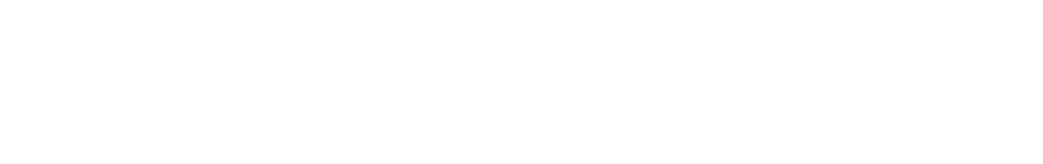
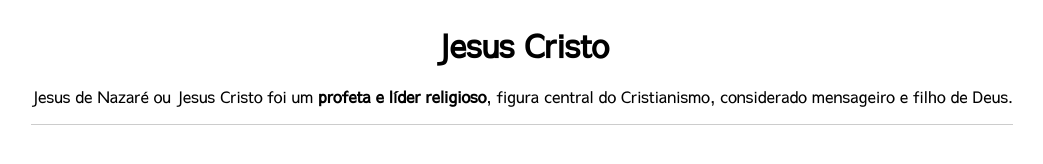
Before and after one commit to EzequielRT/pagina-de-tributo, a plain HTML site: page index.html in a window 1280 px wide. Shown: the whole page, without its empty margins (118-1161 px from the left). Drawn offline with Linux system fonts and the light colour scheme.

Commit message:
Header concluido

```diff
--- a/assets/css/style.css
+++ b/assets/css/style.css
@@ -0,0 +1,27 @@
+* {
+    box-sizing: content-box;
+}
+body {
+    margin: 0px;
+    padding: 0px;
+    font-family: 'Sawarabi Gothic', sans-serif;
+}
+header {
+    display: flex;
+    justify-content: center;
+}
+.container {
+    display: flex;
+    justify-content: center;
+    width: 990px;
+}
+.header {
+    display: flex;
+    justify-content: center;
+    align-items: center;
+    flex-direction: column;
+    border-bottom: 1px solid #CCC;
+}
+.header h1 {
+    margin-bottom: 0px;
+}
--- a/index.html
+++ b/index.html
@@ -5,11 +5,23 @@
     <meta charset="UTF-8">
     <meta http-equiv="X-UA-Compatible" content="IE=edge">
     <meta name="viewport" content="width=device-width, initial-scale=1.0">
+    <link rel="stylesheet" href="/assets/css/style.css">
+    <link rel="preconnect" href="https://fonts.gstatic.com">
+    <link href="https://fonts.googleapis.com/css2?family=Sawarabi+Gothic&display=swap" rel="stylesheet">
     <title>Tribute Page</title>
 </head>
 
 <body>
-
+    <header>
+        <div class="container">
+            <div class="header">
+                <h1>Jesus Cristo</h1>
+                <p>Jesus de Nazaré ou Jesus Cristo foi um <strong>profeta e líder religioso</strong>, figura central do
+                    Cristianismo, considerado mensageiro e filho de Deus.
+                </p>
+            </div>
+        </div>
+    </header>
 </body>
 
 </html>
```
Also changed, not shown: assets/img/cristo.jpg (added).
